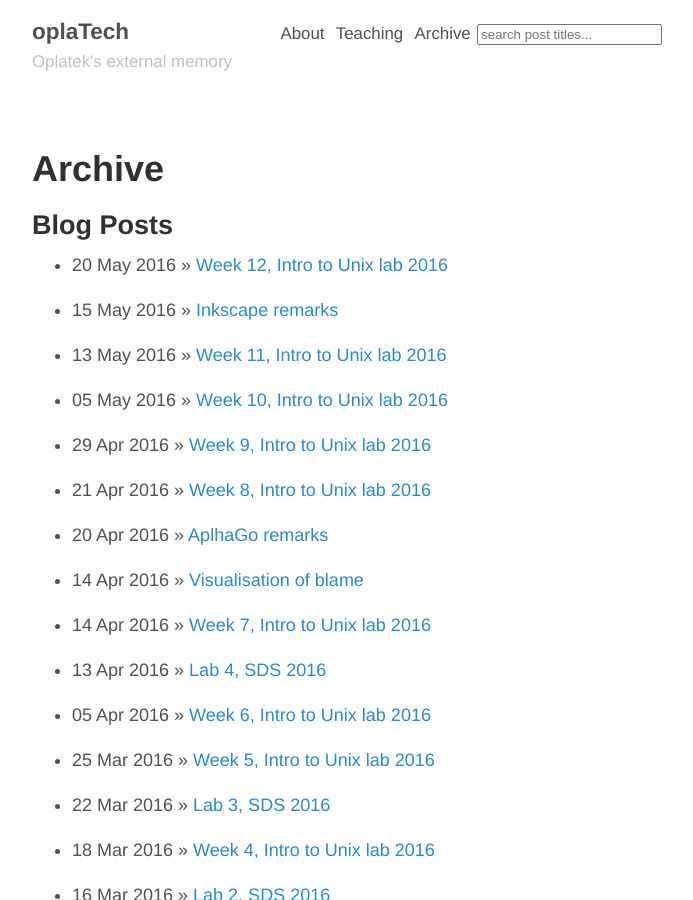
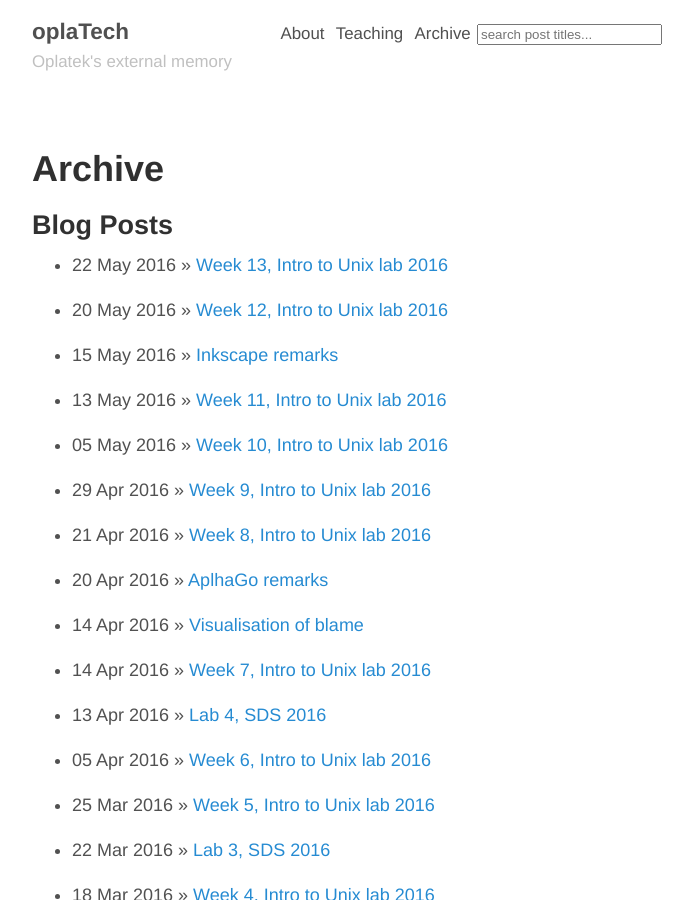
Before and after one commit to oplatek/oplatek.github.io, a Jekyll site: the page built from archive.md, in a window 1280 px wide and 900 px high. Shown: the whole window, without its empty margins (293-986 px from the left). Built offline with Jekyll 4.4.1, drawn with Linux system fonts in a browser that asks for light colours.

Commit message:
links to week 12

```diff
--- a/_posts/2016-02-02-labs-unix.md
+++ b/_posts/2016-02-02-labs-unix.md
@@ -18,6 +18,8 @@
 - [Week 9](/2016/04/29/unix-week-9/)
 - [Week 10](/2016/05/05/unix-week-10/)
 - [Week 11](/2016/05/13/unix-week-11/)
+- [Week 12](/2016/05/20/unix-week-12/)
+- [Week 13](/2016/05/22/unix-week-13/)
 
 Basic Info
 ----------
--- /dev/null
+++ b/_posts/2016-05-22-unix-week-13.md
@@ -0,0 +1,8 @@
+---
+layout: post
+title: Week 13, Intro to Unix lab 2016
+author: Ondrej Platek
+tags: Mff, School, Labs, Shell
+---
+
+## Content
```
